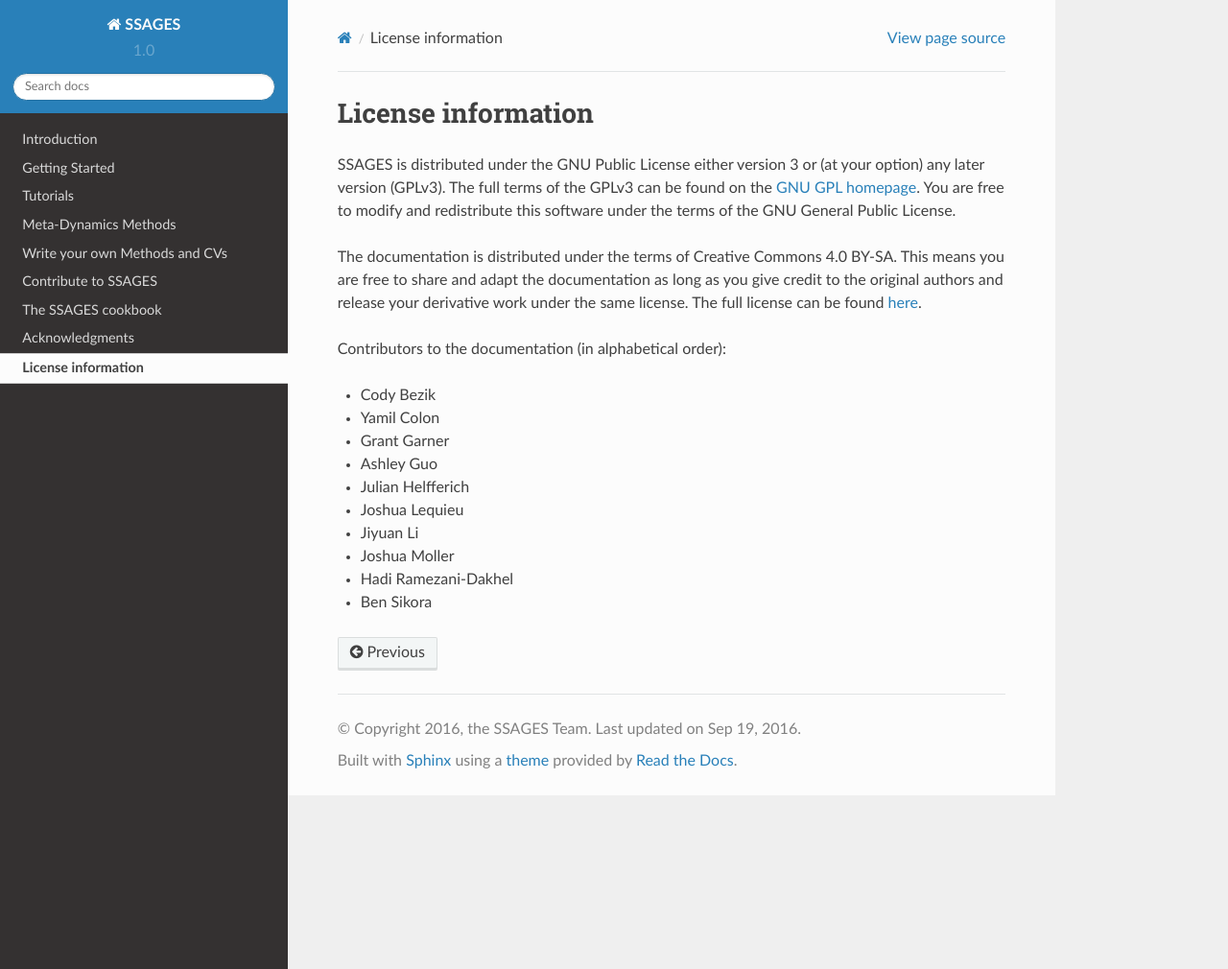
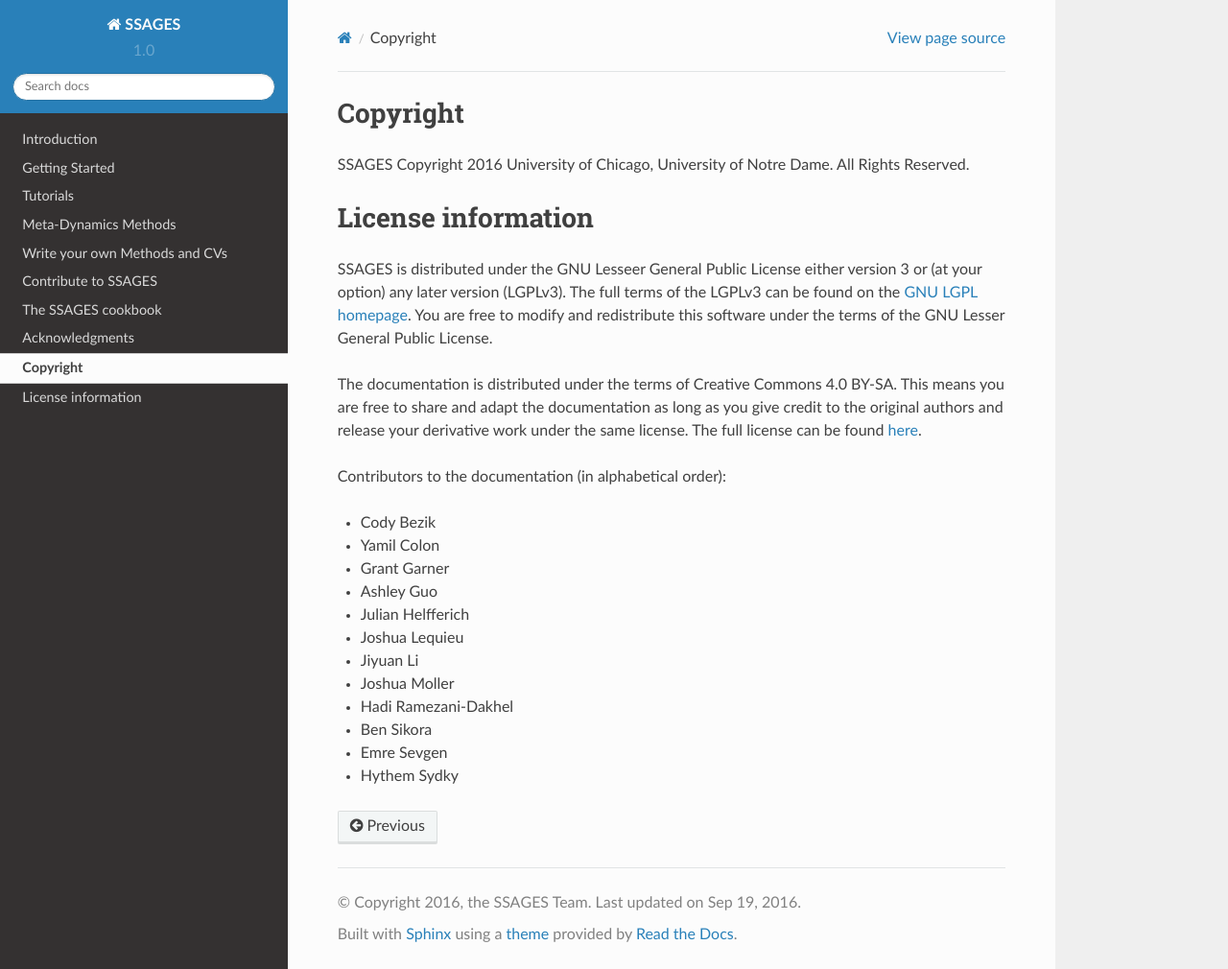
Before and after one commit to SSAGESproject/SSAGES, a Sphinx documentation site: the page built from doc/source/License.rst, in a window 1280 px wide and 1010 px high. Shown: the whole window at 96% size. Built offline with Sphinx 7.4.7 and the Read the Docs theme 2.0.0, drawn with Linux system fonts in a browser that asks for light colours.

Commit message:
Update License.rst

```diff
--- a/doc/source/License.rst
+++ b/doc/source/License.rst
@@ -1,12 +1,17 @@
 .. _License-information:
+
+Copyright
+=========
+
+SSAGES Copyright 2016 University of Chicago, University of Notre Dame. All Rights Reserved.
 
 License information
 ===================
 
-SSAGES is distributed under the GNU Public License either version 3 or (at your
-option) any later version (GPLv3). The full terms of the GPLv3 can be found on
-the `GNU GPL homepage <https://www.gnu.org/licenses/gpl.txt>`_. You are free to
-modify and redistribute this software under the terms of the GNU General Public
+SSAGES is distributed under the GNU Lesseer General Public License either version 3 or (at your
+option) any later version (LGPLv3). The full terms of the LGPLv3 can be found on
+the `GNU LGPL homepage <https://www.gnu.org/licenses/lgpl-3.0.html>`_. You are free to
+modify and redistribute this software under the terms of the GNU Lesser General Public
 License.
 
 The documentation is distributed under the terms of Creative Commons 4.0 BY-SA.
@@ -27,3 +32,5 @@
 * Joshua Moller
 * Hadi Ramezani-Dakhel
 * Ben Sikora
+* Emre Sevgen
+* Hythem Sydky
```
